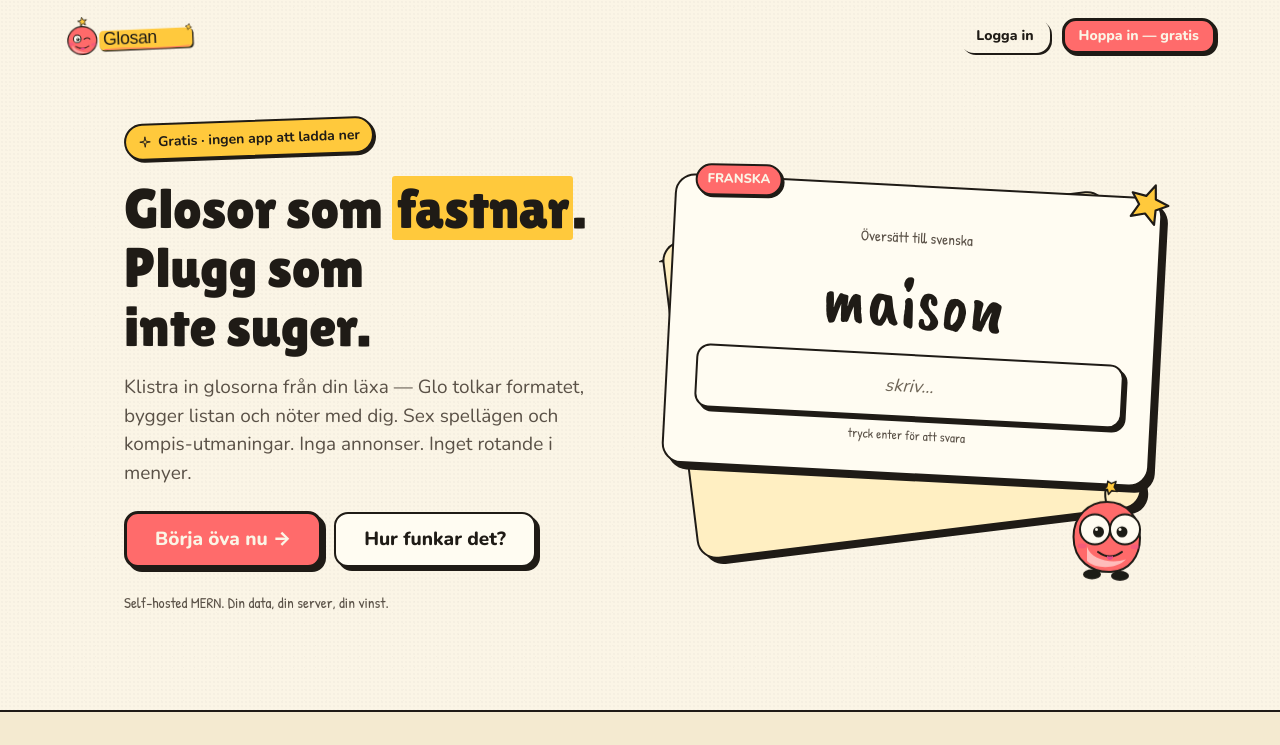
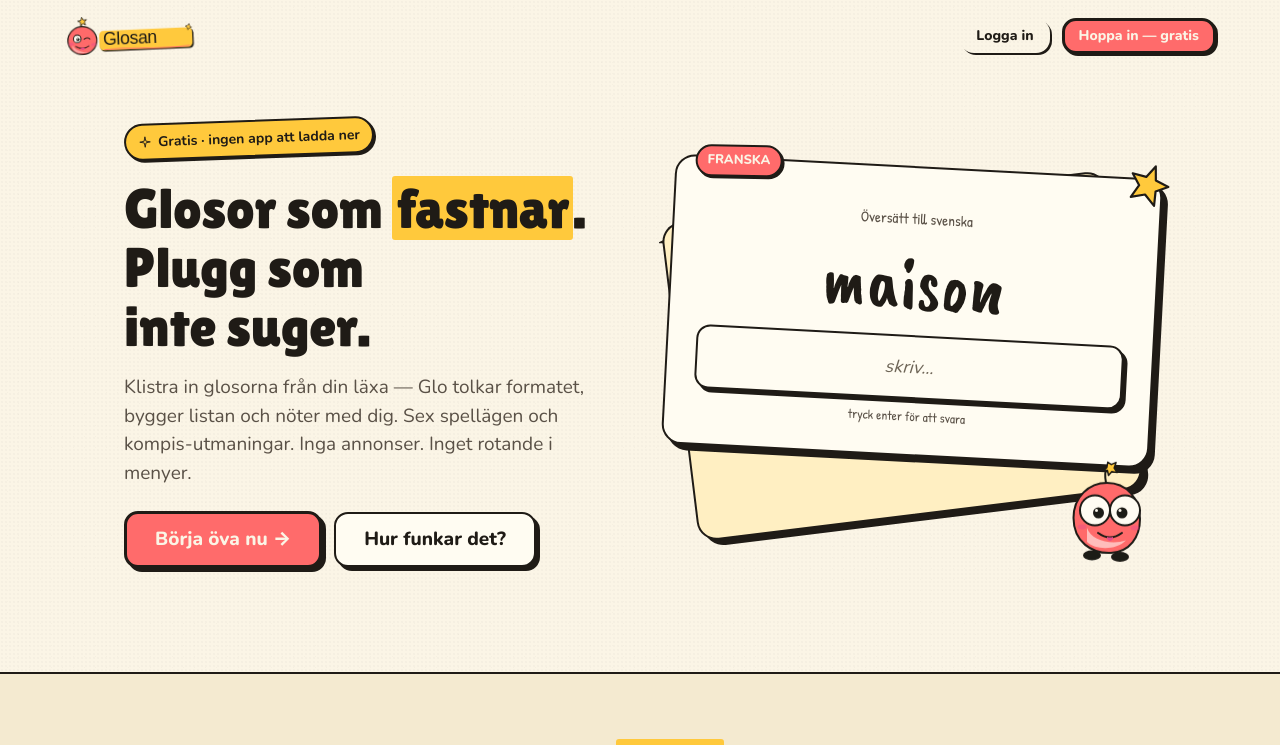
Before and after one commit to jagduvi1/Glosan, a React (Vite) app in the folder frontend/: page / in a window 1280 px wide. Shown: the top 745 px of the page. Built offline with nearby package versions, Linux system fonts and the light colour scheme; no server answers; the HTML template or start-up script is replaced by a standard one.

Commit message:
fix(landing): ta bort 'Self-hosted MERN' raden (#81)
Inte relevant för slutanvändare och passar inte längre när appen
körs på glosan.app.

Co-authored-by: Majken Nagy <286019177+MajkenNagy@users.noreply.github.com>

```diff
--- a/frontend/src/pages/Landing.jsx
+++ b/frontend/src/pages/Landing.jsx
@@ -40,9 +40,6 @@ export default function Landing() {
                 <button className="btn btn-lg">Hur funkar det?</button>
               </a>
             </div>
-            <p className="t-hand muted" style={{ fontSize: 15 }}>
-              Self-hosted MERN. Din data, din server, din vinst.
-            </p>
           </div>
 
           <div style={{ position: 'relative', minHeight: 380 }}>
```
